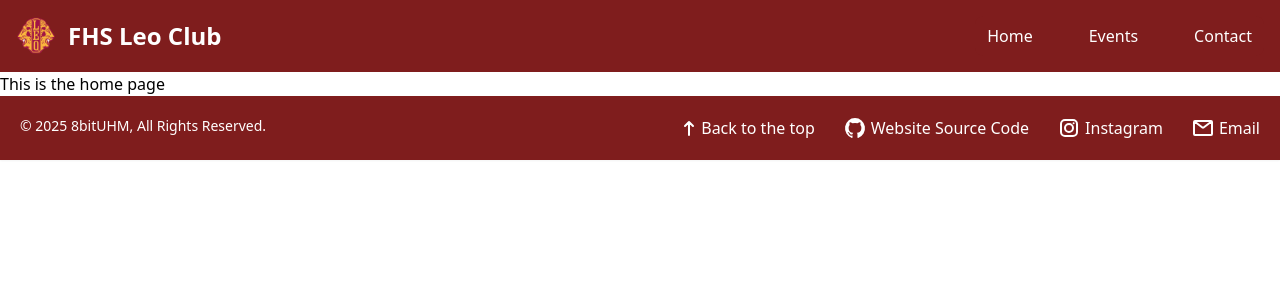
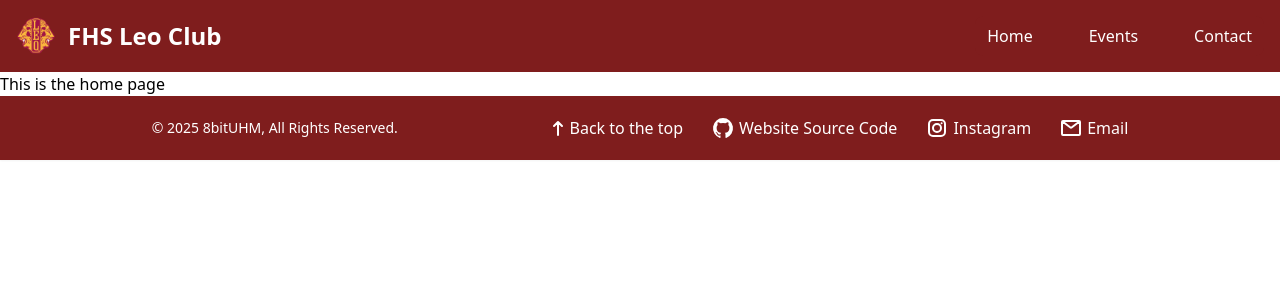
Before and after one commit to 8bitUHM/fhsleoclub, a React (Vite) app: page / in a window 1280 px wide. Shown: the top 300 px of the page. Built offline with nearby package versions, Linux system fonts and the light colour scheme.

Commit message:
Impl: Ordering for copyright and links plus formatting

```diff
--- a/src/components/Footer.tsx
+++ b/src/components/Footer.tsx
@@ -1,27 +1,27 @@
 const Footer = () => {
     return (
         <>
-            <footer className="bg-red-900 shadow-sm dark:bg-gray-800">
-                <div className="w-full max-w-screen-2xl p-5 flex flex-col md:flex-row items-start flex-wrap gap-4">
-                    <span className="text-sm text-white sm:text-center dark:text-gray-400 order-last md:order-first">
+            <footer className="bg-red-900 shadow-sm">
+                <div className="w-full p-5 flex flex-col items-start justify-evenly flex-wrap gap-4 md:flex-row md:items-center">
+                    <span className="text-sm text-white sm:text-center min-[0px]:max-[859px]:order-last">
                         &copy; 2025{" "}
                         <a href="https://8bithawaii.org" className="hover:underline">
                             8bitUHM
                         </a>
                         , All Rights Reserved.
                     </span>
-                    <div className="flex flex-col items-start md:flex-row md:flex-wrap md:items-center md:ms-auto font-medium text-white dark:text-gray-400 sm:mt-0">
+                    <div className="flex flex-col items-startfont-medium text-white sm:mt-0 md:flex-row md:flex-wrap md:items-center">
                         <div className="py-2 md:py-0">
                             <a href="#" className="flex items-center hover:underline me-4 md:me-6">
-                                <svg className="w-6 h-6 dark:text-white" aria-hidden="true" xmlns="http://www.w3.org/2000/svg" width="24" height="24" fill="none" viewBox="0 0 24 24">
+                                <svg className="w-6 h-6" aria-hidden="true" xmlns="http://www.w3.org/2000/svg" width="24" height="24" fill="none" viewBox="0 0 24 24">
                                     <path stroke="currentColor" stroke-linecap="round" stroke-linejoin="round" stroke-width="2" d="M12 6v13m0-13 4 4m-4-4-4 4" />
                                 </svg>
                                 <span>Back to the top</span>
                             </a>
                         </div>
                         <div className="py-2 md:py-0">
-                            <a href="https://github.com/8bitUHM/fhsleoclub/" className="flex items-center hover:underline me-4 md:me-6">
-                                <svg className="w-8 h-6 dark:text-white" aria-hidden="true" xmlns="http://www.w3.org/2000/svg" width="24" height="24" fill="currentColor" viewBox="0 0 24 24">
+                            <a href="https://github.com/8bitUHM/fhsleoclub/" className="flex items-center me-4 md:me-6 hover:underline">
+                                <svg className="w-8 h-6" aria-hidden="true" xmlns="http://www.w3.org/2000/svg" width="24" height="24" fill="currentColor" viewBox="0 0 24 24">
                                     <path fill-rule="evenodd" d="M12.006 2a9.847 9.847 0 0 0-6.484 2.44 10.32 10.32 0 0 0-3.393 6.17 10.48 10.48 0 0 0 1.317 6.955 10.045 10.045 0 0 0 5.4 4.418c.504.095.683-.223.683-.494 0-.245-.01-1.052-.014-1.908-2.78.62-3.366-1.21-3.366-1.21a2.711 2.711 0 0 0-1.11-1.5c-.907-.637.07-.621.07-.621.317.044.62.163.885.346.266.183.487.426.647.71.135.253.318.476.538.655a2.079 2.079 0 0 0 2.37.196c.045-.52.27-1.006.635-1.37-2.219-.259-4.554-1.138-4.554-5.07a4.022 4.022 0 0 1 1.031-2.75 3.77 3.77 0 0 1 .096-2.713s.839-.275 2.749 1.05a9.26 9.26 0 0 1 5.004 0c1.906-1.325 2.74-1.05 2.74-1.05.37.858.406 1.828.101 2.713a4.017 4.017 0 0 1 1.029 2.75c0 3.939-2.339 4.805-4.564 5.058a2.471 2.471 0 0 1 .679 1.897c0 1.372-.012 2.477-.012 2.814 0 .272.18.592.687.492a10.05 10.05 0 0 0 5.388-4.421 10.473 10.473 0 0 0 1.313-6.948 10.32 10.32 0 0 0-3.39-6.165A9.847 9.847 0 0 0 12.007 2Z" clip-rule="evenodd" />
                                 </svg>
 
@@ -29,8 +29,8 @@ const Footer = () => {
                             </a>
                         </div>
                         <div className="py-2 md:py-0">
-                            <a href="https://www.instagram.com/fhs_leo_club/" className="flex items-center hover:underline me-4 md:me-6">
-                                <svg className="w-8 h-6 dark:text-white" aria-hidden="true" xmlns="http://www.w3.org/2000/svg" width="24" height="24" fill="none" viewBox="0 0 24 24">
+                            <a href="https://www.instagram.com/fhs_leo_club/" className="flex items-center me-4 md:me-6 hover:underline">
+                                <svg className="w-8 h-6" aria-hidden="true" xmlns="http://www.w3.org/2000/svg" width="24" height="24" fill="none" viewBox="0 0 24 24">
                                     <path fill="currentColor" fill-rule="evenodd" d="M3 8a5 5 0 0 1 5-5h8a5 5 0 0 1 5 5v8a5 5 0 0 1-5 5H8a5 5 0 0 1-5-5V8Zm5-3a3 3 0 0 0-3 3v8a3 3 0 0 0 3 3h8a3 3 0 0 0 3-3V8a3 3 0 0 0-3-3H8Zm7.597 2.214a1 1 0 0 1 1-1h.01a1 1 0 1 1 0 2h-.01a1 1 0 0 1-1-1ZM12 9a3 3 0 1 0 0 6 3 3 0 0 0 0-6Zm-5 3a5 5 0 1 1 10 0 5 5 0 0 1-10 0Z" clip-rule="evenodd" />
                                 </svg>
                                 <span>Instagram</span>
@@ -38,7 +38,7 @@ const Footer = () => {
                         </div>
                         <div className="py-2 md:py-0">
                             <a href={`mailto:farringtonhighschoolleoclub@gmail.com`} className="flex items-center hover:underline">
-                                <svg className="w-8 h-6 dark:text-white" aria-hidden="true" xmlns="http://www.w3.org/2000/svg" width="24" height="24" fill="none" viewBox="0 0 24 24">
+                                <svg className="w-8 h-6" aria-hidden="true" xmlns="http://www.w3.org/2000/svg" width="24" height="24" fill="none" viewBox="0 0 24 24">
                                     <path stroke="currentColor" stroke-linecap="round" stroke-width="2" d="m3.5 5.5 7.893 6.036a1 1 0 0 0 1.214 0L20.5 5.5M4 19h16a1 1 0 0 0 1-1V6a1 1 0 0 0-1-1H4a1 1 0 0 0-1 1v12a1 1 0 0 0 1 1Z" />
                                 </svg>
                                 <span>Email</span>
```
